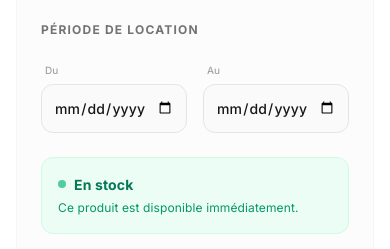
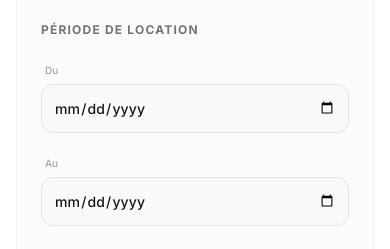
Before and after one commit to Ryn-95/Kashoot-Loc, a Next.js app: page /equipment/1 in a window 390 px wide. Shown: the part 734-983 px from the top of the page. Built offline with nearby package versions, Linux system fonts and the light colour scheme.

Commit message:
fix: date picker layout on mobile and past date selection issue

```diff
--- a/components/sections/EquipmentClient.tsx
+++ b/components/sections/EquipmentClient.tsx
@@ -90,7 +90,12 @@ export default function EquipmentClient({ item, relatedItems }: { item: Equipmen
   };
 
   // Ensure startDate and endDate min attributes are correct
-  const today = new Date().toISOString().split('T')[0];
+  // Use local time instead of UTC to avoid timezone issues (e.g. allowing yesterday selection after midnight)
+  const now = new Date();
+  const year = now.getFullYear();
+  const month = String(now.getMonth() + 1).padStart(2, '0');
+  const day = String(now.getDate()).padStart(2, '0');
+  const today = `${year}-${month}-${day}`;
 
   return (
     <div className="bg-white min-h-screen pb-20 font-sans pt-[80px] md:pt-[88px]">
@@ -183,7 +188,7 @@ export default function EquipmentClient({ item, relatedItems }: { item: Equipmen
                  {/* Date Selection */}
                  <div className="space-y-4">
                     <label className="text-xs font-bold uppercase tracking-widest text-neutral-500">Période de location</label>
-                    <div className="grid grid-cols-2 gap-4">
+                    <div className="grid grid-cols-1 sm:grid-cols-2 gap-4">
                       <div className="space-y-1">
                         <span className="text-[10px] text-neutral-400 font-medium ml-1">Du</span>
                         <input
```
